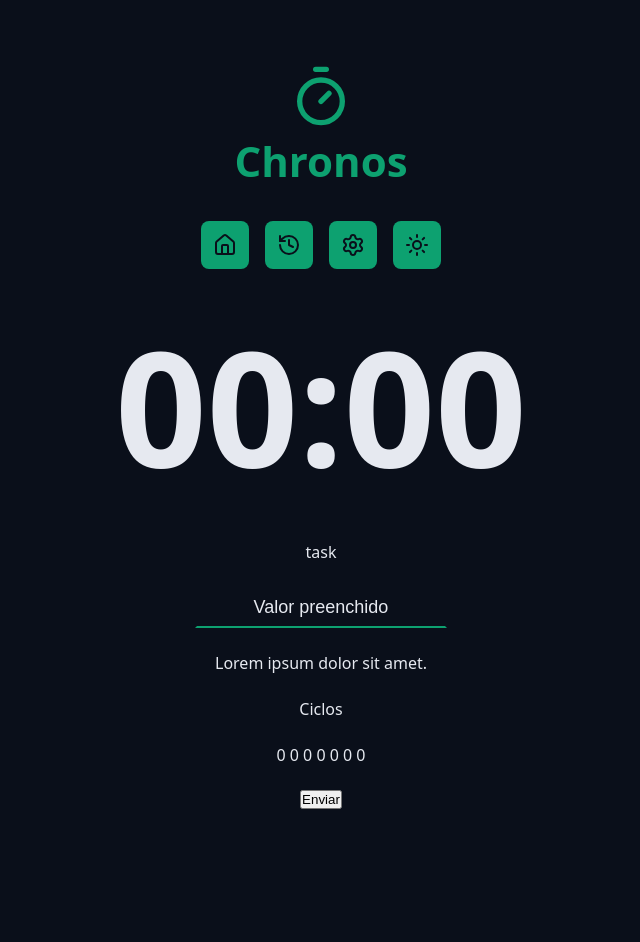
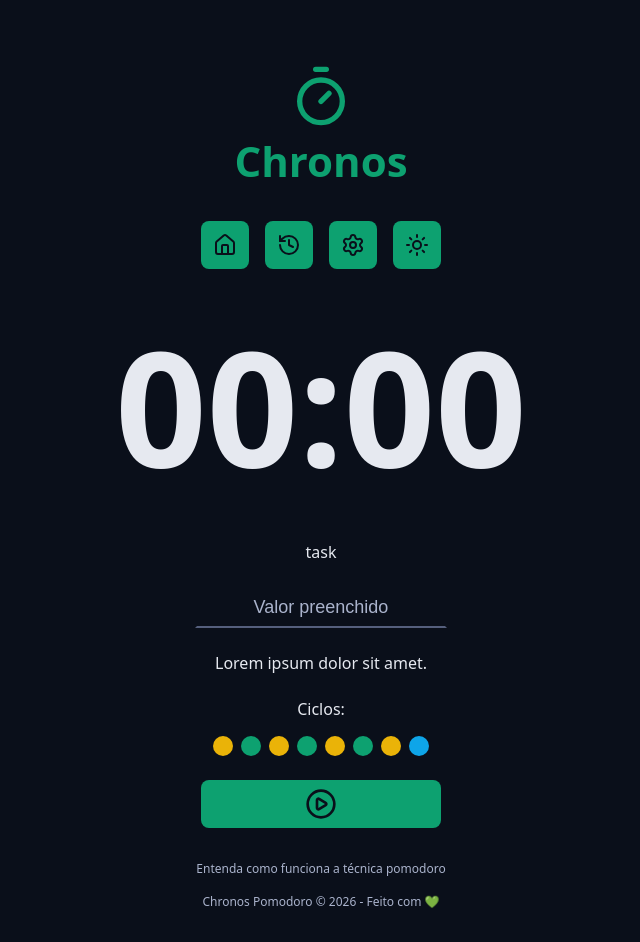
Before and after one commit to AllanGabri/chronos-pomodoro, a React (Vite) app: page / in a window 1280 px wide. Shown: the whole page, without its empty margins (319-959 px from the left). Before the commit the page ends 841 px from the top, so only its background shows below. Built offline with nearby package versions, Linux system fonts and the light colour scheme.

Commit message:
initializing some functions

```diff
--- a/src/App.tsx
+++ b/src/App.tsx
@@ -3,7 +3,11 @@
 import { Menu } from './components/Menu';
 import { CountDown } from './components/CountDown';
 import { DefaultInput } from './components/DefaultInput';
+import { Cycles } from './components/Cycles';
+import { DefaultButton } from './components/DefaultButton';
+import { PlayCircleIcon } from 'lucide-react';
 
+import { Footer } from './components/Footer';
 
 import './styles/theme.css';
 import './styles/global.css';
@@ -40,14 +44,16 @@
                     </div>
 
                     <div className="formRow">
-                        <p>Ciclos</p>
-                        <p>0 0 0 0 0 0 0</p>
+                        <Cycles/>
                     </div>
 
                     <div className="formRow">
-                        <button>Enviar</button>
+                       <DefaultButton icon={<PlayCircleIcon/>} color= 'green'/>
                     </div>
                 </form>
+            </Container>
+            <Container>
+                <Footer/>
             </Container>
 
         </>
--- /dev/null
+++ b/src/components/Cycles/index.tsx
@@ -0,0 +1,20 @@
+import styles from './styles.module.css'
+
+export function Cycles(){
+    return(
+        <div className={styles.cycles}>
+             <span>Ciclos:</span>
+
+             <div className={styles.cycleDots}>
+                <span className={`${styles.cycleDot} ${styles.workTime}`}></span>
+                <span className={`${styles.cycleDot} ${styles.shortBreakTime}`}></span>
+                <span className={`${styles.cycleDot} ${styles.workTime}`}></span>
+                <span className={`${styles.cycleDot} ${styles.shortBreakTime}`}></span>
+                <span className={`${styles.cycleDot} ${styles.workTime}`}></span>
+                <span className={`${styles.cycleDot} ${styles.shortBreakTime}`}></span>
+                <span className={`${styles.cycleDot} ${styles.workTime}`}></span>
+                <span className={`${styles.cycleDot} ${styles.longBreakTime}`}></span>
+             </div>
+        </div>
+    );
+}
--- /dev/null
+++ b/src/components/Cycles/styles.module.css
@@ -0,0 +1,31 @@
+.cycles{
+    display:flex;
+    flex-direction: column;
+    align-items: center;
+    justify-content: center;
+    gap: 1.6rem;
+}
+
+.cycleDots{
+    display:flex;
+    gap: .8rem;
+}
+
+.cycleDot{
+    width: 2rem;
+    height: 2rem;
+    background-color: var(--primary);
+    border-radius: 50%;
+}
+
+.workTime{
+    background-color: var(--warning);
+}
+
+.shortBreakTime{
+    background-color: var(--primary);
+}
+
+.longBreakTime{
+    background-color: var(--info);
+}
--- /dev/null
+++ b/src/components/DefaultButton/index.tsx
@@ -0,0 +1,16 @@
+import styles from './styles.module.css';
+
+type DefaultButtonProps = {
+    icon: React.ReactNode;
+    color?: 'green' | 'red';
+} & React.ComponentProps<'button'>;
+
+export function DefaultButton({ color ='green', icon,...props }: DefaultButtonProps) {
+    return (
+        <>
+        <button className={`${styles.button} ${styles[color]}`}{...props}>{icon}
+
+        </button>
+        </>
+    );
+}
--- /dev/null
+++ b/src/components/DefaultButton/styles.module.css
@@ -0,0 +1,34 @@
+.button {
+    border: none;
+    background-color: var(--primary);
+    color: var(--text-over-primary);
+    display: flex;
+    align-items: center;
+    justify-content: center;
+    min-width: 24rem;
+    padding: .8rem;
+    border-radius: .8rem;
+    margin: 4.8 0;
+    cursor: pointer;
+    transition: all .1s ease-in-out;
+}
+
+.button svg {
+    width: 3.2rem;
+    height: 3.2rem;
+
+}
+
+.button:hover {
+    filter: brightness(80%);
+}
+
+.green {
+    background-color: var(--primary);
+    color: var(--text-over-primary);
+}
+
+.red{
+    background-color: var(--error);
+    color: var(--text-over-error);
+}
--- a/src/components/DefaultInput/styles.module.css
+++ b/src/components/DefaultInput/styles.module.css
@@ -22,7 +22,7 @@
     font-style: italic;
 }
 
-.inpur:disabled {
+.input:disabled {
     border-bottom: .2rem solid var(--disabled);
     color : var(--text-muted);
 }
--- /dev/null
+++ b/src/components/Footer/index.tsx
@@ -0,0 +1,11 @@
+
+import styles from './styles.module.css';
+
+export function Footer()
+ {
+     return <footer className={styles.footer}>
+        <a href="">Entenda como funciona a técnica pomodoro</a>
+        <a href="">Chronos Pomodoro &copy; {new Date().getFullYear()} - Feito com 💚 </a>
+    </footer>
+
+}
--- /dev/null
+++ b/src/components/Footer/styles.module.css
@@ -0,0 +1,18 @@
+.footer{
+    display: flex;
+    flex-direction: column;
+    align-items: center;
+    justify-content: center;
+    gap: 1.6rem;
+    font-size: 1.2rem;
+}
+
+.footer a{
+
+    color: var(--text-muted);
+    text-decoration: none;
+}
+
+.footer a:hover{
+    text-decoration: underline;
+}
```
